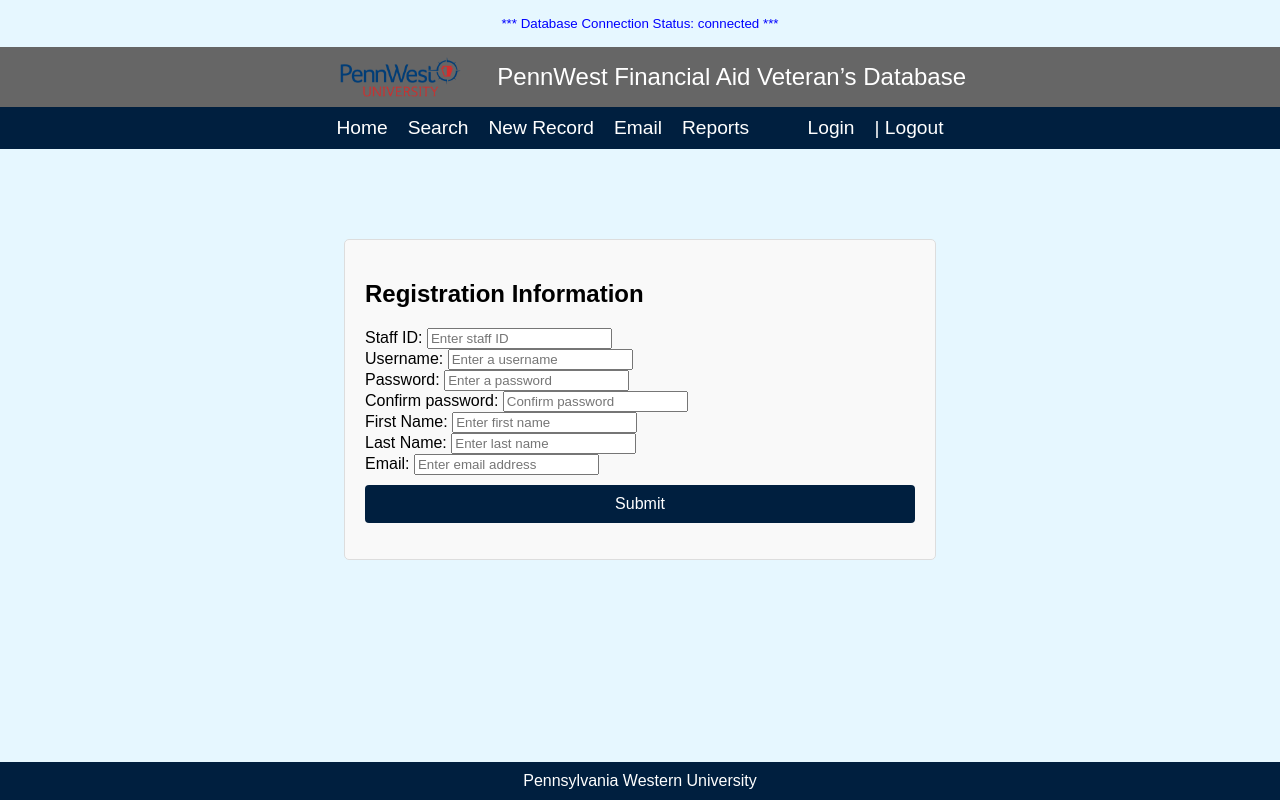
After one commit to ER2oo2/Team-CollaborativeWebsite, a PHP site: page /register.php in a window 1280 px wide. The commit adds this page. Run offline with PHP 8.4, Linux system fonts and the light colour scheme.

```diff
--- a/Project Prototype/login.php
+++ b/Project Prototype/login.php
@@ -83,7 +83,9 @@
 
             <button type="submit">Login</button>
         </form>
+        <p>Don't have an account? <a href="register.php">Register here</a></p>
     </div>
+
 </main>
 
 <footer>
--- /dev/null
+++ b/Project Prototype/register.php
@@ -0,0 +1,159 @@
+<?php
+require_once('dbconnect.php');
+
+// Start the session
+if (session_status() == PHP_SESSION_NONE) {
+    session_start();
+}
+
+// Initialize variables
+$username = $password = $password2 = $staff_id = $fname = $lname = $email = $role = '';
+$errors = '';
+
+$register = filter_input(INPUT_POST, 'register');
+if (isset($register)) {
+    // Validate and sanitize user input
+    $username = filter_input(INPUT_POST, 'username');
+    $email = filter_input(INPUT_POST, 'email', FILTER_SANITIZE_EMAIL);
+    $password = filter_input(INPUT_POST,'password');
+    $password2 = filter_input(INPUT_POST,'password2');
+    $staff_id = filter_input(INPUT_POST, 'staff_id');
+    $fname = filter_input(INPUT_POST, 'fname');
+    $lname = filter_input(INPUT_POST, 'lname');
+
+    $role = "Admin";
+
+    // Check for empty fields
+    if (empty($username)) {
+        $errors = 'Username is required';
+    }
+    if (empty($email)) {
+        $errors = 'Email is required';
+    }
+    if (empty($password)) {
+        $errors = 'Password is required';
+    }
+    if (empty($fname)) {
+        $errors = 'First Name is required';
+    }
+    if (empty($lname)) {
+        $errors = 'Last Name is required';
+    }
+
+    // Check if passwords match
+    if ($password != $password2) {
+        $errors = 'Passwords do not match';
+    }
+
+    // If there are no validation errors, proceed with registration
+    if (empty($errors)) {
+        // Hash the password before storing it, PASSWORD_DEFAULT seeds the has generator.
+        $hashedPassword = password_hash($password, PASSWORD_DEFAULT);
+
+        $query = 'SELECT * FROM staff WHERE staff_username = :username OR staff_email = :email';
+        $statement = $db->prepare($query);
+        $statement->bindParam(':username', $username);
+        $statement->bindParam(':email', $email);
+        $statement->execute();
+
+        if ($statement->fetch()) {
+            $errors = "Username or Email already exists!";
+        } else {
+            // SQL query to insert the new user into the database
+            $query = 'INSERT INTO staff(staff_id, staff_username, staff_password, staff_fname, staff_lname, staff_email, staff_role)
+                        VALUES (:staff_id, :username, :password, :fname, :lname, :email, :role)';
+            $statement = $db->prepare($query);
+            $statement->bindParam(':staff_id', $staff_id);
+            $statement->bindParam(':username', $username);
+            $statement->bindParam(':password', $hashedPassword);
+            $statement->bindParam(':fname', $fname);
+            $statement->bindParam(':lname', $lname);
+            $statement->bindParam(':email', $email);
+            $statement->bindParam(':role', $role);
+
+            if ($statement->execute()) {
+                // Registration successful, redirect to login page
+                header('Location: login.php');
+                exit; // Important: Stop further execution after redirect
+            } else {
+                // Registration failed, display an error message
+                $errorInfo = $statement->errorInfo(); // Get SQL error details
+                $errors = "SQL Error: " . $errorInfo[2];
+            }
+        }
+    }
+}
+?>
+
+<!DOCTYPE html>
+<html lang="en">
+<head>
+    <meta charset="UTF-8">
+    <meta name="viewport" content="width=device-width, initial-scale=1.0">
+    <title>User Registration</title>
+    <link rel="stylesheet" href="styles.css">
+</head>
+<body>
+
+<header>
+    <img src="PennWestLogo.png" alt="PennWest University Logo">
+    <span>PennWest Financial Aid Veteran’s Database</span>
+</header>
+
+<?php include 'navbar.php'; ?>
+
+<?php if (!empty($errors)) : ?>
+    <p class="error"><?php echo $errors; ?></p>
+<?php endif; ?>
+
+<main>
+    <div class="form-container">
+        <h2>Registration Information</h2>
+        <form action="register.php" method="post" class="new-record-form">
+
+            <div class="form-group">
+                <label for="">Staff ID:</label>
+                <input type="text" id="staff_id" name="staff_id" required placeholder="Enter staff ID">
+            </div>
+
+            <div class="form-group">
+                <label for="username">Username:</label>
+                <input type="text" id="username" name="username" required placeholder="Enter a username">
+            </div>
+
+            <div class="form-group">
+                <label for="password">Password:</label>
+                <input type="password" id="password" name="password" required placeholder="Enter a password">
+            </div>
+
+            <div class="form-group">
+                <label for="password2">Confirm password:</label>
+                <input type="password" id="password2" name="password2" required placeholder="Confirm password">
+            </div>
+
+            <div class="form-group">
+                <label for="fname">First Name: </label>
+                <input type="text" id="fname" name="fname" required placeholder="Enter first name">
+            </div>
+
+            <div class="form-group">
+                <label for="lname">Last Name: </label>
+                <input type="text" id="lname" name="lname" required placeholder="Enter last name">
+            </div>
+
+            <div class="form-group">
+                <label for="email">Email: </label>
+                <input type="email" id="email" name="email" required placeholder="Enter email address">
+            </div>
+
+            <button type="submit" class="option-button" name="register">Submit</button>
+        </form>
+    </div>
+</main>
+
+<footer>
+    Pennsylvania Western University
+</footer>
+
+</body>
+</html>
--- a/Project Prototype/styles.css
+++ b/Project Prototype/styles.css
@@ -160,3 +160,8 @@
     text-align: center;
     color: red;
 }
+
+p{
+    text-align: center;
+    color: blue;
+}
```
Also changed, not shown: Project Prototype/newrecord.php (deleted, +0 -169 lines).
